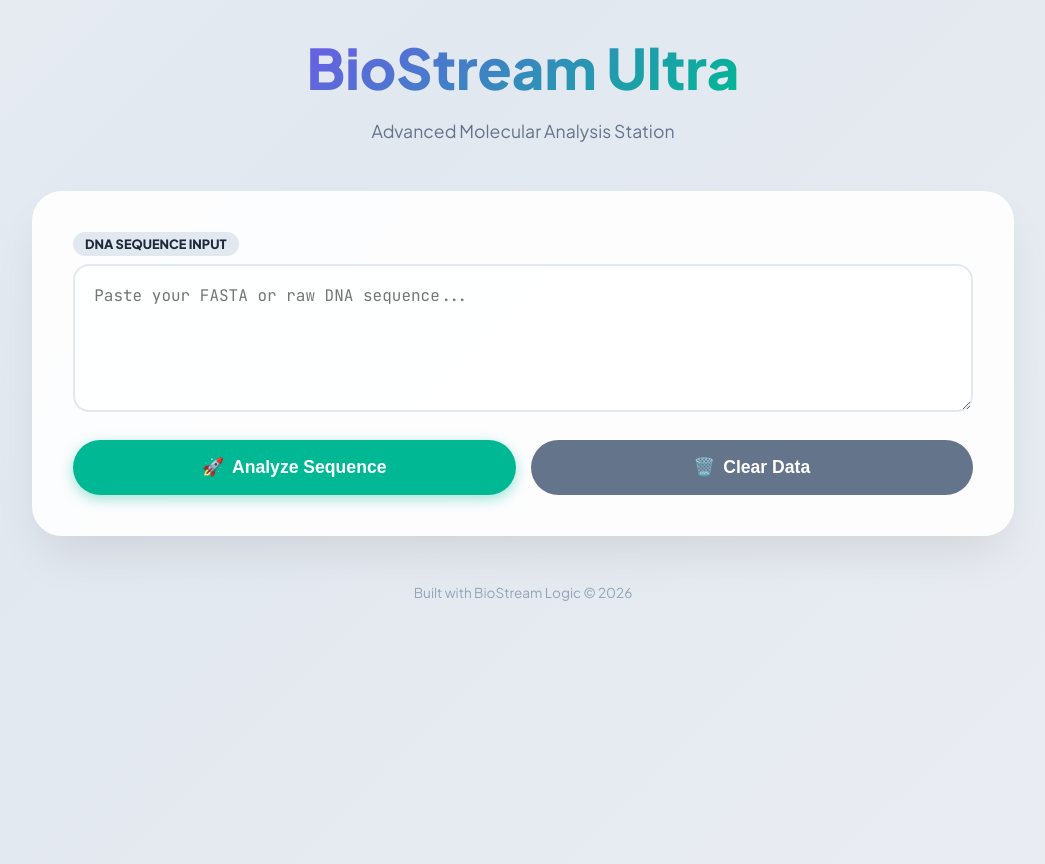
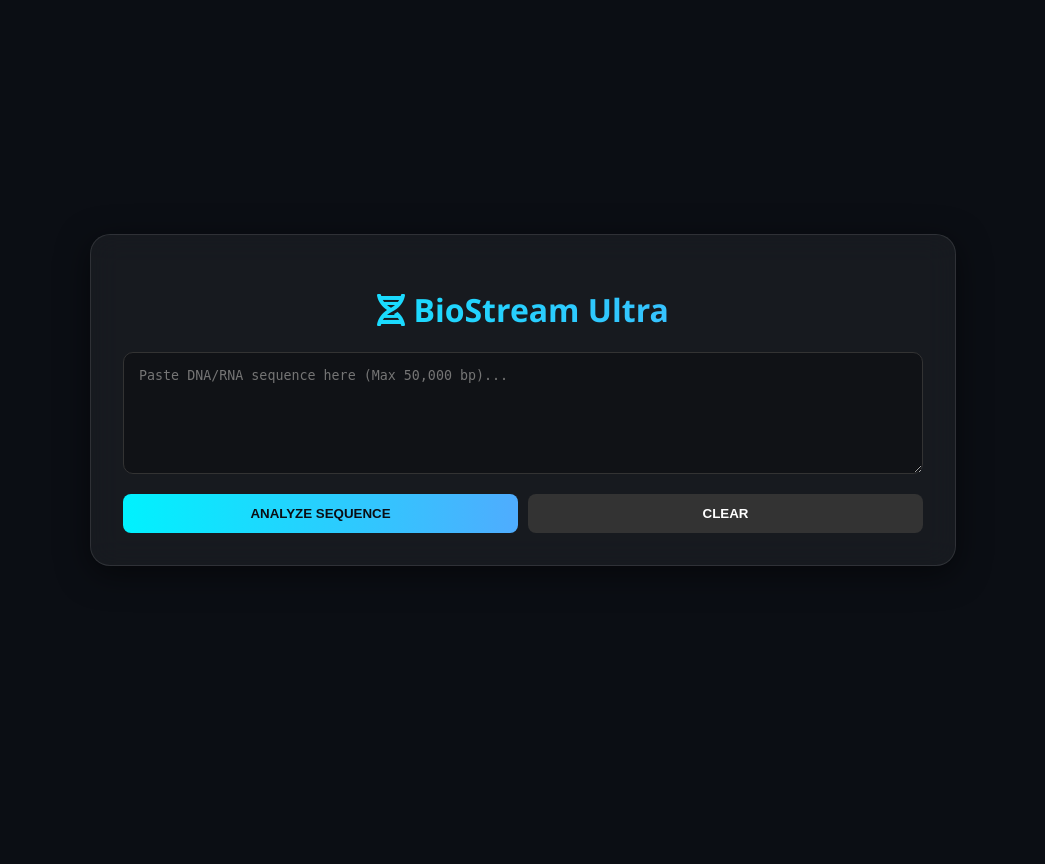
Before and after one commit to Niranjan-Kumar-K/BioStream-Ultra, a Flask app: page / in a window 1280 px wide. Shown: the whole page, without its empty margins (117-1162 px from the left). After the commit the page ends 566 px from the top, so only its background shows below. Run offline with Flask 3, Linux system fonts and the light colour scheme.

Commit message:
Upgrade: Large sequence support and reset button

```diff
--- a/app.py
+++ b/app.py
@@ -1,78 +1,38 @@
+import os
 from flask import Flask, render_template, request
-import re
+from Bio.Seq import Seq
+from Bio.SeqUtils import gc_fraction
 
 app = Flask(__name__)
-
-def analyze_dna(seq):
-    # Clean the sequence
-    seq = seq.upper().strip().replace("\r", "").replace("\n", "").replace(" ", "")
-
-    # Validation
-    if not all(base in "ATGCN" for base in seq) or len(seq) == 0:
-        return "error"
-
-    length = len(seq)
-    counts = {base: seq.count(base) for base in "ATCG"}
-
-    # 1. GC Content
-    gc_val = (seq.count('G') + seq.count('C')) / length * 100
-
-    # 2. Reverse Complement
-    complement = {'A': 'T', 'C': 'G', 'G': 'C', 'T': 'A', 'N': 'N'}
-    rev_comp = "".join(complement.get(base, base) for base in reversed(seq))
-
-    # 3. Molecular Weight (Approximate)
-    mw_dna = (counts['A']*313.2) + (counts['T']*304.2) + (counts['C']*289.2) + (counts['G']*329.2) + 79.0
-
-    # 4. Translation Logic
-    codon_table = {
-        'ATA':'I', 'ATC':'I', 'ATT':'I', 'ATG':'M', 'ACA':'T', 'ACC':'T', 'ACG':'T', 'ACT':'T',
-        'AAC':'N', 'AAT':'N', 'AAA':'K', 'AAG':'K', 'AGC':'S', 'AGT':'S', 'AGA':'R', 'AGG':'R',
-        'CTA':'L', 'CTC':'L', 'CTG':'L', 'CTT':'L', 'CCA':'P', 'CCC':'P', 'CCG':'P', 'CCT':'P',
-        'CAC':'H', 'CAT':'H', 'CAA':'Q', 'CAG':'Q', 'CGA':'R', 'CGC':'R', 'CGG':'R', 'CGT':'R',
-        'GTA':'V', 'GTC':'V', 'GTG':'V', 'GTT':'V', 'GCA':'A', 'GCC':'A', 'GCG':'A', 'GCT':'A',
-        'GAC':'D', 'GAT':'D', 'GAA':'E', 'GAG':'E', 'GGA':'G', 'GGC':'G', 'GGG':'G', 'GGT':'G',
-        'TCA':'S', 'TCC':'S', 'TCG':'S', 'TCT':'S', 'TTC':'F', 'TTT':'F', 'TTA':'L', 'TTG':'L',
-        'TAC':'Y', 'TAT':'Y', 'TAA':'_', 'TAG':'_', 'TGC':'C', 'TGT':'C', 'TGA':'_', 'TGG':'W',
-    }
-    protein = ""
-    for i in range(0, len(seq) - (len(seq) % 3), 3):
-        protein += codon_table.get(seq[i:i+3], '?')
-
-    mw_protein = len(protein.replace("_","")) * 0.11 # in kDa
-
-    # 5. Restriction Mapping
-    enzymes = {"EcoRI": "GAATTC", "BamHI": "GGATCC", "HindIII": "AAGCTT"}
-    cuts = {}
-    for name, site in enzymes.items():
-        positions = [m.start() + 1 for m in re.finditer(f'(?={site})', seq)]
-        cuts[name] = positions if positions else ["None"]
-
-    # 6. ORF Finder (Simple ATG search)
-    orfs = [m.start() + 1 for m in re.finditer('ATG', seq)]
-
-    return {
-        "length": length,
-        "counts": counts,
-        "gc_content": f"{gc_val:.2f}%",
-        "mw_dna": f"{mw_dna/1000:.2f} kDa",
-        "mw_protein": f"{mw_protein:.2f} kDa",
-        "rev_comp": rev_comp,
-        "protein": protein,
-        "cuts": cuts,
-        "orfs": orfs[:10] # Top 10 ORFs
-    }
 
 @app.route("/", methods=["GET", "POST"])
 def index():
     results = None
     if request.method == "POST":
-        sequence = request.form.get("sequence", "")
-        results = analyze_dna(sequence)
+        # Get sequence and clean it (remove newlines, spaces, and numbers)
+        raw_seq = request.form.get("sequence", "").upper()
+        clean_seq = "".join(raw_seq.split())
+        clean_seq = "".join([char for char in clean_seq if char in "ATCGU"])
+
+        # Replace U with T for DNA processing if user pastes RNA
+        clean_seq = clean_seq.replace("U", "T")
+
+        if clean_seq:
+            my_seq = Seq(clean_seq)
+
+            # Calculations
+            results = {
+                "length": len(my_seq),
+                "gc_content": round(gc_fraction(my_seq) * 100, 2),
+                "mol_weight": round(my_seq.complement().transcribe().translate().molecular_weight(), 2) if len(my_seq) >= 3 else 0,
+                "translation": str(my_seq.translate(to_stop=True)),
+                "complement": str(my_seq.complement()),
+                "orfs": [i for i in range(len(clean_seq)-2) if clean_seq[i:i+3] == "ATG"]
+            }
+
     return render_template("index.html", results=results)
 
 if __name__ == "__main__":
-    # This change allows Render to assign a port automatically
-    import os
+    # Render dynamic port assignment
     port = int(os.environ.get("PORT", 5000))
     app.run(host='0.0.0.0', port=port)
--- a/templates/index.html
+++ b/templates/index.html
@@ -3,194 +3,62 @@
 <head>
     <meta charset="UTF-8">
     <meta name="viewport" content="width=device-width, initial-scale=1.0">
-    <title>BioStream Ultra | DNA Analyzer</title>
-    <link rel="icon" href="https://fav.farm/🧬" />
-    <link href="https://fonts.googleapis.com/css2?family=JetBrains+Mono:wght@400;700&family=Plus+Jakarta+Sans:wght@400;600;800&display=swap" rel="stylesheet">
-
+    <title>BioStream Ultra | DNA Pro</title>
+    <link rel="stylesheet" href="https://cdnjs.cloudflare.com/ajax/libs/font-awesome/6.0.0/css/all.min.css">
     <style>
-        :root {
-            --primary: #6c5ce7;
-            --secondary: #00b894;
-            --danger: #e11d48;
-            --bg: #f0f2f5;
-            --text: #1e293b;
+        :root { --primary: #00f2fe; --secondary: #4facfe; }
+        body {
+            background: #0b0e14; color: white; font-family: 'Segoe UI', sans-serif;
+            margin: 0; display: flex; justify-content: center; align-items: center; min-height: 100vh;
         }
-
-        /* ANIMATED BACKGROUND */
-        body {
-            font-family: 'Plus Jakarta Sans', sans-serif;
-            background: linear-gradient(-45deg, #f0f2f5, #e2e8f0, #f8fafc, #e0e7ff);
-            background-size: 400% 400%;
-            animation: gradientBG 15s ease infinite;
-            color: var(--text);
-            padding: 2rem;
-            display: flex;
-            flex-direction: column;
-            align-items: center;
-            min-height: 100vh;
-            margin: 0;
+        .container {
+            background: rgba(255, 255, 255, 0.05); backdrop-filter: blur(15px);
+            padding: 2rem; border-radius: 20px; border: 1px solid rgba(255, 255, 255, 0.1);
+            width: 90%; max-width: 800px; box-shadow: 0 8px 32px rgba(0,0,0,0.5);
         }
-
-        @keyframes gradientBG {
-            0% { background-position: 0% 50%; }
-            50% { background-position: 100% 50%; }
-            100% { background-position: 0% 50%; }
+        h1 { text-align: center; background: linear-gradient(to right, var(--primary), var(--secondary)); -webkit-background-clip: text; -webkit-text-fill-color: transparent; }
+        textarea {
+            width: 100%; padding: 15px; border-radius: 10px; background: rgba(0,0,0,0.3);
+            color: var(--primary); border: 1px solid #333; font-family: monospace; resize: vertical; box-sizing: border-box;
         }
-
-        header { text-align: center; margin-bottom: 2rem; }
-
-        h1 {
-            font-size: 3.5rem;
-            font-weight: 800;
-            margin: 0;
-            background: linear-gradient(135deg, var(--primary), var(--secondary));
-            -webkit-background-clip: text;
-            -webkit-text-fill-color: transparent;
+        .btn-group { display: flex; gap: 10px; margin-top: 15px; }
+        button {
+            flex: 1; padding: 12px; border-radius: 8px; border: none; cursor: pointer; font-weight: bold; transition: 0.3s;
         }
-
-        /* FROSTED GLASS CARD */
-        .card {
-            background: rgba(255, 255, 255, 0.9);
-            backdrop-filter: blur(12px);
-            -webkit-backdrop-filter: blur(12px);
-            padding: 2.5rem;
-            border-radius: 30px;
-            box-shadow: 0 25px 50px -12px rgba(0, 0, 0, 0.1);
-            width: 100%;
-            max-width: 900px;
-            transition: transform 0.3s ease, box-shadow 0.3s ease;
-            border: 1px solid rgba(255, 255, 255, 0.3);
-        }
-
-        .card:hover {
-            transform: translateY(-5px);
-            box-shadow: 0 30px 60px -12px rgba(0, 0, 0, 0.15);
-        }
-
-        textarea {
-            width: 100%;
-            padding: 1.2rem;
-            border: 2px solid #e2e8f0;
-            border-radius: 16px;
-            font-family: 'JetBrains Mono', monospace;
-            box-sizing: border-box;
-            background: rgba(255, 255, 255, 0.7);
-            font-size: 1rem;
-        }
-
-        .button-group { display: grid; grid-template-columns: 1fr 1fr; gap: 15px; margin-top: 1.5rem; }
-
-        .btn {
-            height: 55px;
-            border: none;
-            font-size: 1.1rem;
-            font-weight: 700;
-            border-radius: 50px;
-            cursor: pointer;
-            transition: 0.2s;
-            color: white;
-            display: flex;
-            align-items: center;
-            justify-content: center;
-            gap: 8px;
-        }
-
-        .btn-run { background: var(--secondary); box-shadow: 0 4px 14px 0 rgba(0, 184, 148, 0.39); }
-        .btn-clear { background: #64748b; }
-        .btn:hover { filter: brightness(1.1); transform: scale(1.02); }
-
-        /* DASHBOARD GRID */
-        .stats-grid { display: grid; grid-template-columns: repeat(4, 1fr); gap: 12px; margin: 2rem 0; }
-        .stat-card { background: white; padding: 1.2rem; border-radius: 18px; text-align: center; border: 1px solid #f1f5f9; }
-        .stat-card small { color: #64748b; font-size: 0.75rem; font-weight: 700; text-transform: uppercase; letter-spacing: 0.5px; }
-        .stat-card div { font-weight: 800; font-size: 1.2rem; margin-top: 4px; }
-
-        code {
-            display: block;
-            background: #1e293b;
-            color: #f8fafc;
-            padding: 1.2rem;
-            border-radius: 14px;
-            word-break: break-all;
-            max-height: 150px;
-            overflow-y: auto;
-            font-family: 'JetBrains Mono';
-            font-size: 0.85rem;
-            margin-bottom: 1.5rem;
-            line-height: 1.5;
-        }
-
-        .feature-grid { display: grid; grid-template-columns: 1fr 1fr; gap: 20px; margin-top: 20px; }
-        .box { padding: 1.5rem; border-radius: 20px; border: 1px solid transparent; }
-        .enzyme-box { background: #fff5f5; border-color: #fee2e2; }
-        .orf-box { background: #f0f9ff; border-color: #e0f2fe; }
-
-        .label-pill { font-weight: 700; margin-bottom: 8px; display: inline-block; padding: 4px 12px; border-radius: 20px; background: #e2e8f0; font-size: 0.8rem; }
+        .btn-analyze { background: linear-gradient(to right, var(--primary), var(--secondary)); color: #0b0e14; }
+        .btn-clear { background: #333; color: white; }
+        button:hover { opacity: 0.8; transform: translateY(-2px); }
+        .results { margin-top: 25px; display: grid; grid-template-columns: repeat(auto-fit, minmax(200px, 1fr)); gap: 15px; }
+        .card { background: rgba(255,255,255,0.05); padding: 15px; border-radius: 12px; border-left: 4px solid var(--primary); }
+        .scroll-box { background: #000; padding: 10px; border-radius: 5px; overflow-x: auto; font-size: 0.8rem; color: #0f0; margin-top: 5px; }
     </style>
 </head>
 <body>
-
-    <header>
-        <h1>BioStream Ultra</h1>
-        <p style="color: #64748b; font-weight: 500; font-size: 1.1rem;">Advanced Molecular Analysis Station</p>
-    </header>
-
-    <div class="card">
+    <div class="container">
+        <h1><i class="fas fa-dna"></i> BioStream Ultra</h1>
         <form method="POST">
-            <span class="label-pill">DNA SEQUENCE INPUT</span>
-            <textarea name="sequence" id="sequence" rows="5" placeholder="Paste your FASTA or raw DNA sequence..."></textarea>
-            <div class="button-group">
-                <button type="submit" class="btn btn-run"><span>🚀</span> Analyze Sequence</button>
-                <button type="button" class="btn btn-clear" onclick="document.getElementById('sequence').value=''"><span>🗑️</span> Clear Data</button>
+            <textarea name="sequence" rows="6" maxlength="50000" placeholder="Paste DNA/RNA sequence here (Max 50,000 bp)..." required></textarea>
+            <div class="btn-group">
+                <button type="submit" class="btn-analyze">ANALYZE SEQUENCE</button>
+                <button type="button" class="btn-clear" onclick="document.querySelector('textarea').value=''">CLEAR</button>
             </div>
         </form>
 
-        {% if results and results != "error" %}
-            <div class="results-area">
-                <div class="stats-grid">
-                    <div class="stat-card"><small>Length</small><div>{{ results.length }} bp</div></div>
-                    <div class="stat-card"><small>GC Content</small><div style="color:var(--secondary)">{{ results.gc_content }}</div></div>
-                    <div class="stat-card"><small>DNA Mass</small><div>{{ results.mw_dna }}</div></div>
-                    <div class="stat-card"><small>Protein Mass</small><div>{{ results.mw_protein }}</div></div>
-                </div>
-
-                <span class="label-pill" style="background: #dbeafe; color: #1e40af;">🧬 PROTEIN TRANSLATION</span>
-                <code>{{ results.protein }}</code>
-
-                <span class="label-pill" style="background: #f1f5f9; color: #334155;">🔄 REVERSE COMPLEMENT (5' → 3')</span>
-                <code style="background: #334155;">{{ results.rev_comp }}</code>
-
-                <div class="feature-grid">
-                    <div class="box enzyme-box">
-                        <strong style="font-size: 1.1rem;">✂️ Restriction Map</strong>
-                        <div style="font-size: 0.9rem; margin-top: 12px;">
-                            {% for name, pos in results.cuts.items() %}
-                                <div style="margin-bottom: 8px; display: flex; justify-content: space-between; border-bottom: 1px solid rgba(225, 29, 72, 0.1); padding-bottom: 4px;">
-                                    <b style="color:var(--danger)">{{ name }}</b>
-                                    <span style="font-family: 'JetBrains Mono'; font-weight: 600;">
-                                        {% if pos[0] == "None" %} None {% else %} {{ pos | join(', ') }} {% endif %}
-                                    </span>
-                                </div>
-                            {% endfor %}
-                        </div>
-                    </div>
-                    <div class="box orf-box">
-                        <strong style="font-size: 1.1rem;">🔍 Potential ORFs</strong>
-                        <p style="font-size: 0.9rem; margin-top: 12px; color: #0369a1; line-height: 1.6;">
-                            <b>Start codons (ATG)</b> detected at positions:<br>
-                            <span style="font-family: 'JetBrains Mono'; font-weight: 600;">
-                                {{ results.orfs | join(', ') if results.orfs else 'No start codons found' }}
-                            </span>
-                        </p>
-                        <small style="color: #64748b; font-style: italic;">*Scanning top 10 sites</small>
-                    </div>
-                </div>
+        {% if results %}
+        <div class="results">
+            <div class="card"><strong>Length:</strong> {{ results.length }} bp</div>
+            <div class="card"><strong>GC Content:</strong> {{ results.gc_content }}%</div>
+            <div class="card"><strong>Protein Weight:</strong> {{ results.mol_weight }} kDa</div>
+            <div class="card" style="grid-column: 1 / -1;">
+                <strong>Protein Translation (to stop):</strong>
+                <div class="scroll-box">{{ results.translation }}</div>
             </div>
+            <div class="card" style="grid-column: 1 / -1;">
+                <strong>ORF Start Sites (ATG):</strong>
+                <div class="scroll-box">{% if results.orfs %}{{ results.orfs|join(', ') }}{% else %}None found{% endif %}</div>
+            </div>
+        </div>
         {% endif %}
     </div>
-
-    <footer style="margin-top: 3rem; color: #94a3b8; font-size: 0.85rem; font-weight: 500;">
-        Built with BioStream Logic &copy; 2026
-    </footer>
 </body>
 </html>
```
